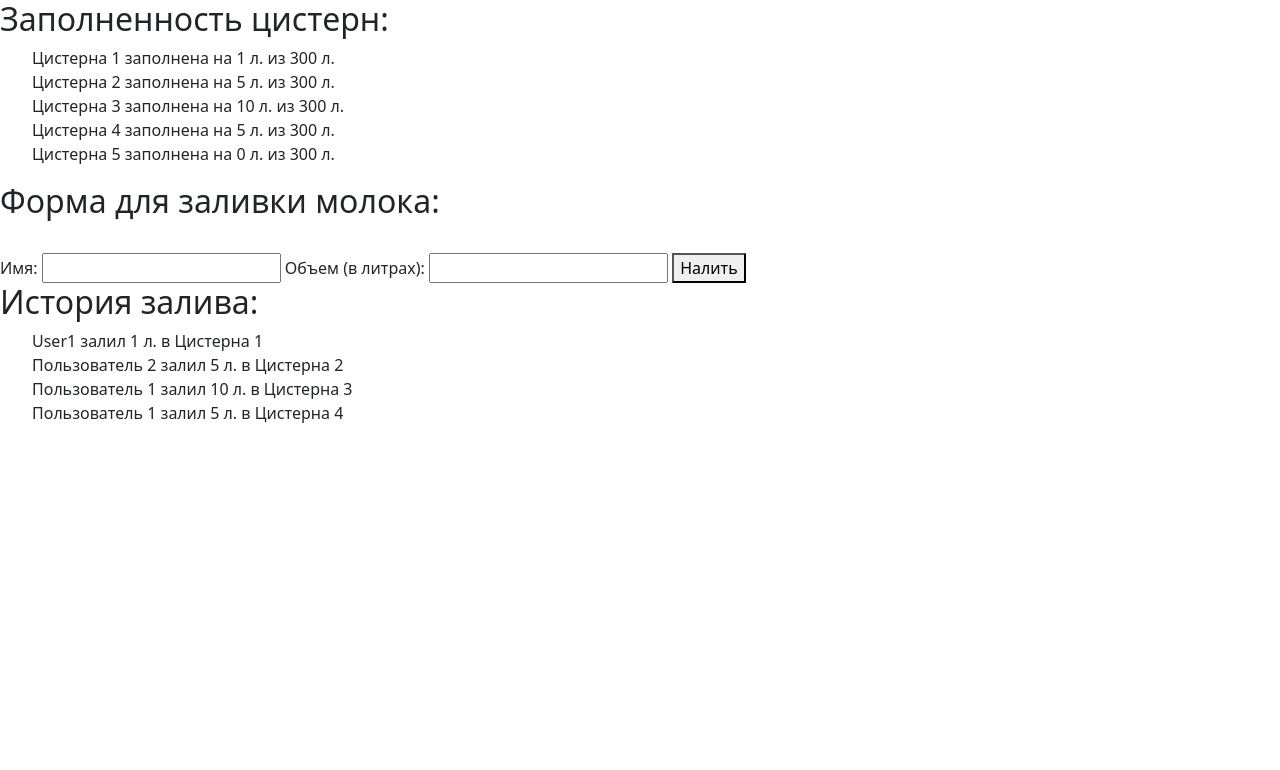
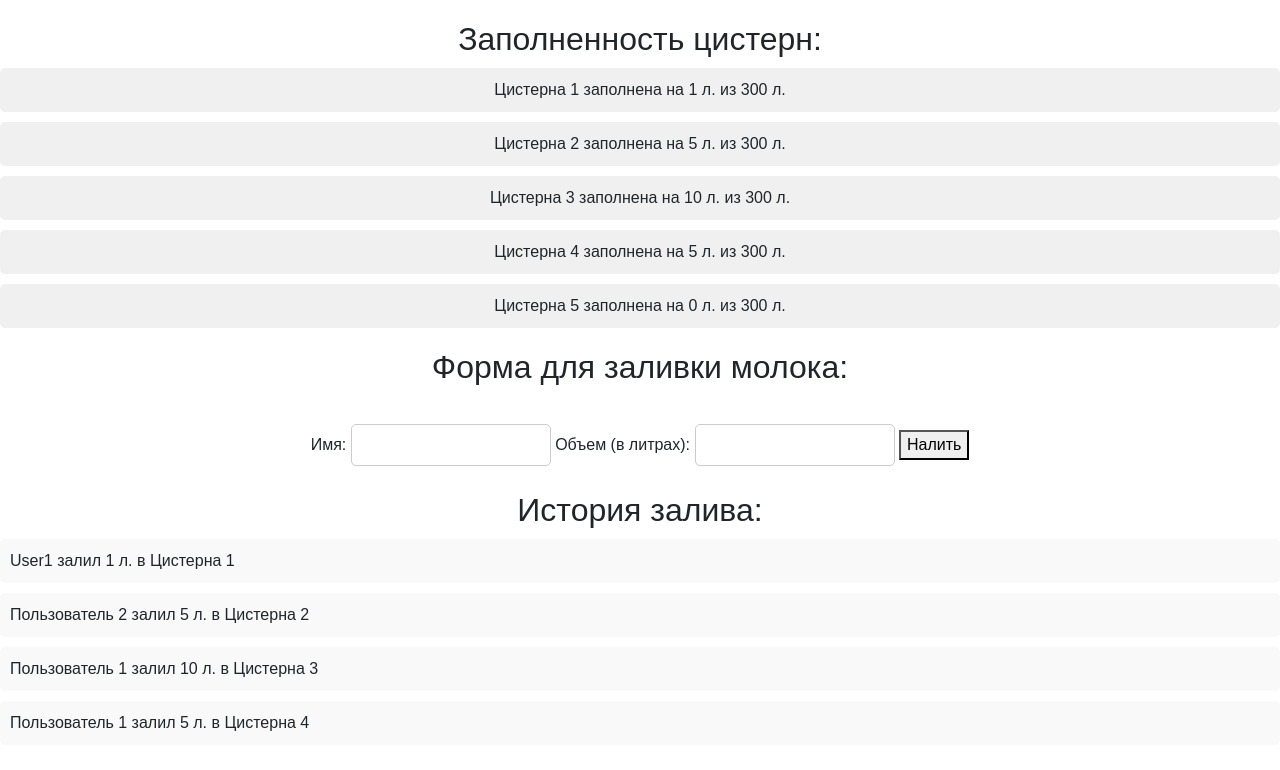
Before and after one commit to vanilinn/milkmanager1, a Django app: page / in a window 1280 px wide. Shown: the top 770 px of the page. Run offline with Django 5.2, Linux system fonts and the light colour scheme; data comes from the database, SQL or seed files in the repository; both versions use the stored data as it was after the commit.

Commit message:
interface improved

```diff
--- a/milkmanager/static/css/style.css
+++ b/milkmanager/static/css/style.css
@@ -1,3 +1,61 @@
+body {
+    font-family: Arial, sans-serif;
+    margin: 0;
+    padding: 0;
+}
+
+.center1 {
+    margin: 20px auto;
+    text-align: center;
+}
+
 ul {
-    list-style: none;
+    list-style-type: none;
+    padding: 0;
 }
+
+.center1 ul li {
+    margin: 10px 0;
+    background-color: #f0f0f0;
+    padding: 10px;
+    border-radius: 5px;
+}
+
+form {
+    display: inline-block;
+    text-align: left;
+}
+
+input[type="text"], input[type="number"] {
+    padding: 8px;
+    margin: 5px 0;
+    width: 200px;
+    border-radius: 5px;
+    border: 1px solid #ccc;
+}
+
+input[type="submit"] {
+    padding: 8px 20px;
+    background-color: #4CAF50;
+    color: white;
+    border: none;
+    border-radius: 5px;
+    cursor: pointer;
+}
+
+input[type="submit"]:hover {
+    background-color: #45a049;
+}
+
+#fill_history_table {
+    margin: 0 auto;
+    padding: 0;
+    text-align: left;
+}
+
+#fill_history_table li {
+    margin: 10px 0;
+    background-color: #f9f9f9;
+    padding: 10px;
+    border-radius: 5px;
+}
```
Also changed, not shown: milkmanager/db.sqlite3.
